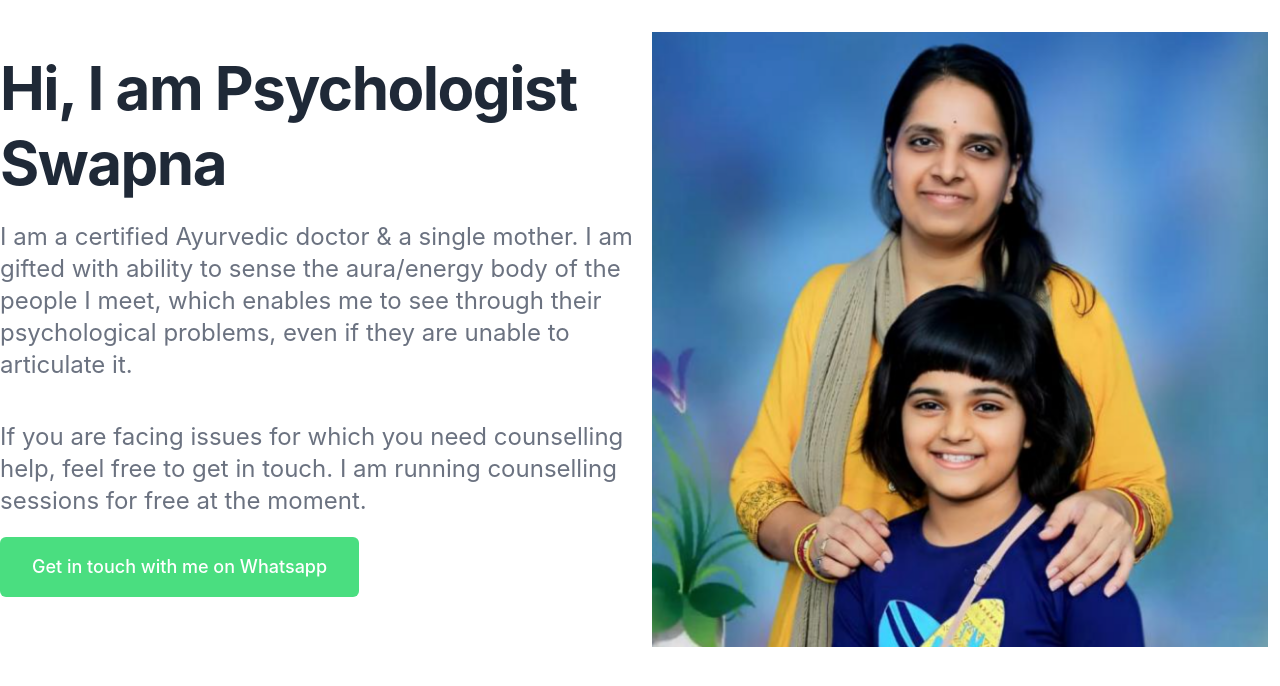
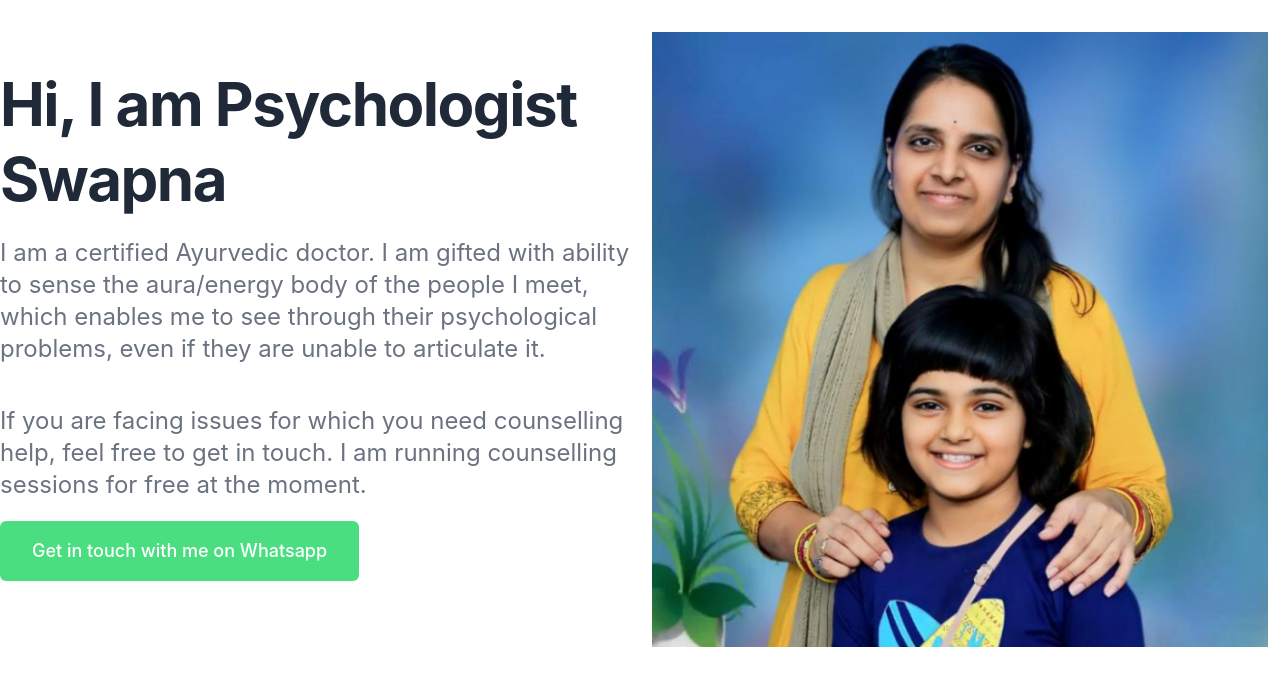
Before and after one commit to for-swapna/psychologistswapna.github.io, a Next.js app: page / in a window 1280 px wide. Shown: the top 686 px of the page. Built offline with nearby package versions, Linux system fonts and the light colour scheme.

Commit message:
removed single mother reference in hero element

```diff
--- a/components/hero.js
+++ b/components/hero.js
@@ -12,7 +12,7 @@ const Hero = () => {
               Hi, I am Psychologist Swapna
             </h1>
             <p className="py-5 text-l leading-normal text-gray-500 lg:text-xl xl:text-2xl dark:text-gray-300">
-              I am a certified Ayurvedic doctor & a single mother. I am gifted with ability to sense the aura/energy body of the people I meet,
+              I am a certified Ayurvedic doctor. I am gifted with ability to sense the aura/energy body of the people I meet,
               which enables me to see through their psychological problems, even if they are unable to articulate it.
             </p>
             <p className="py-5 text-l leading-normal text-gray-500 lg:text-xl xl:text-2xl dark:text-gray-300">
```
